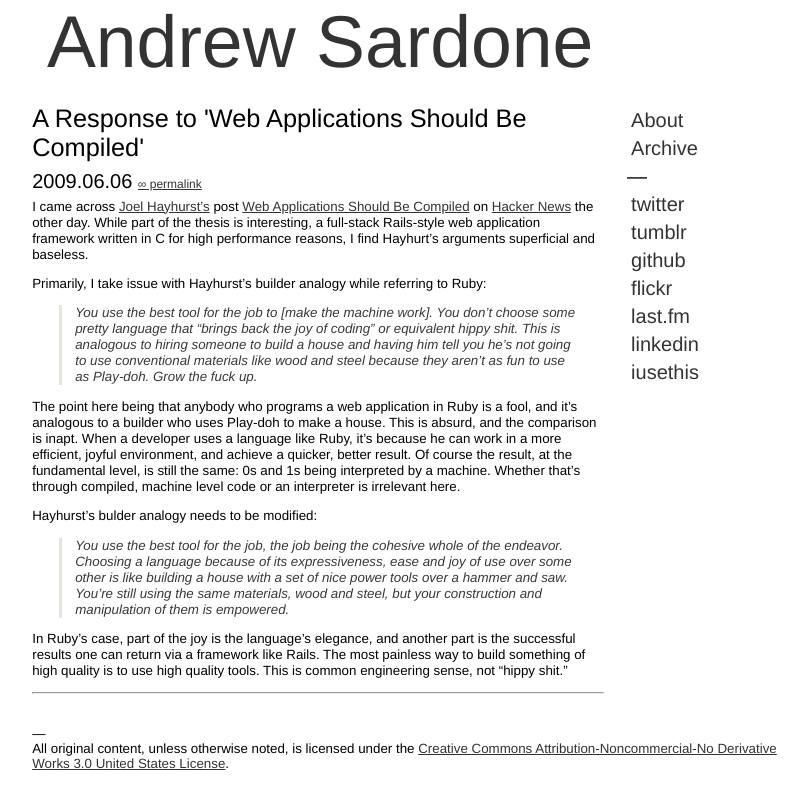
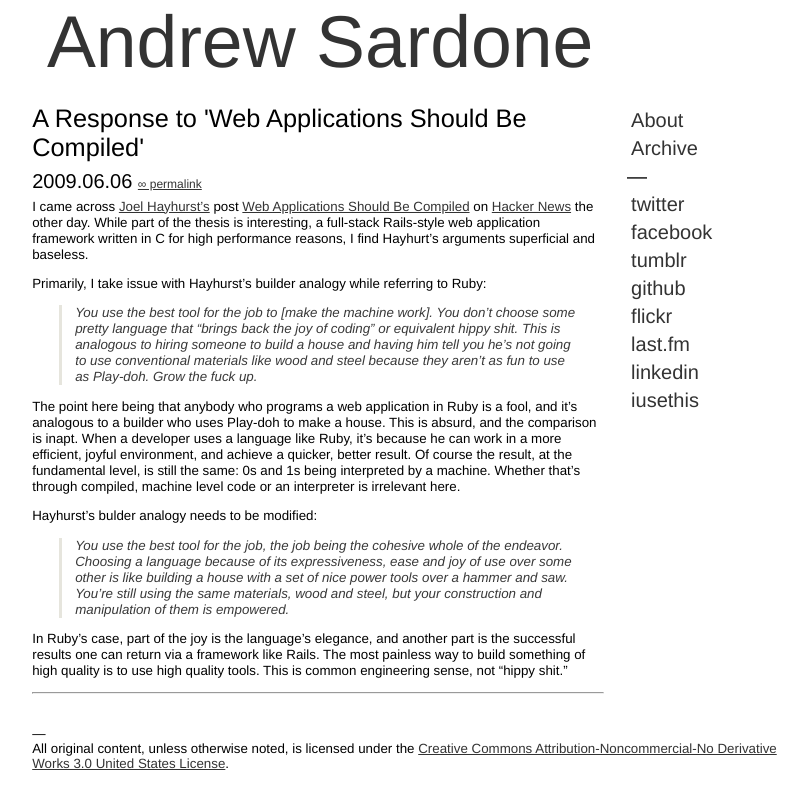
Before and after one commit to andrewsardone/andrewsardone.github.com, a Jekyll site: the page built from index.html, in a window 1280 px wide. Shown: the top 809 px of the page, without its empty margins (223-1030 px from the left). Built offline with Jekyll 4.4.1, drawn with Linux system fonts in a browser that asks for light colours.

Commit message:
Added link to facebook profile, facebook.com/andrewsardone

```diff
--- a/_layouts/default.html
+++ b/_layouts/default.html
@@ -31,6 +31,7 @@
 		    <li><a href="">Archive</a></li>
 		    <li>&mdash;</li>
 		    <li><a href="http://twitter.com/andrewa2">twitter</a></li>
+		    <li><a href="http://www.facebook.com/andrewsardone">facebook</a></li>
 		    <li><a href="http://andrewsardone.tumblr.com">tumblr</a></li>
   		  <li><a href="http://github.com/andrewsardone">github</a></li>
         <li><a href="http://flickr.com/photos/andrewsardone">flickr</a></li>
```
